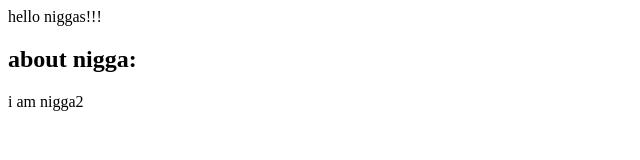
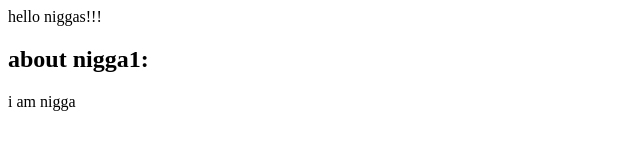
Before and after one commit to user26-109/nigga, a plain HTML site: page index.html in a window 1280 px wide. Shown: the full height of the page, 0-640 px from the left. Drawn offline with Linux system fonts and the light colour scheme.

Commit message:
Auto update

```diff
--- a/index.html
+++ b/index.html
@@ -3,9 +3,9 @@
         hello niggas!!!
     </hi>
     <body>
-        <h2>about nigga:</h2>
+        <h2>about nigga1:</h2>
         <p>
-            i am nigga2
+            i am nigga
         </p>
     </body>
 </html>
```
